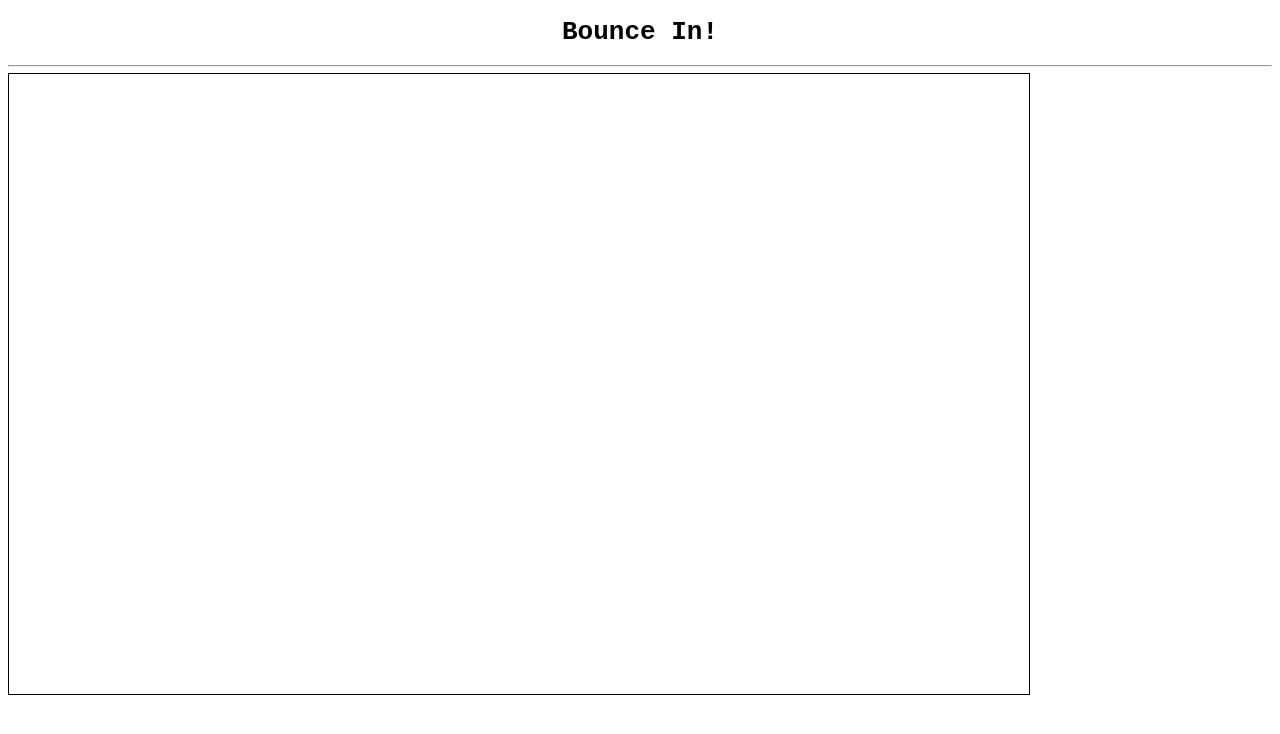
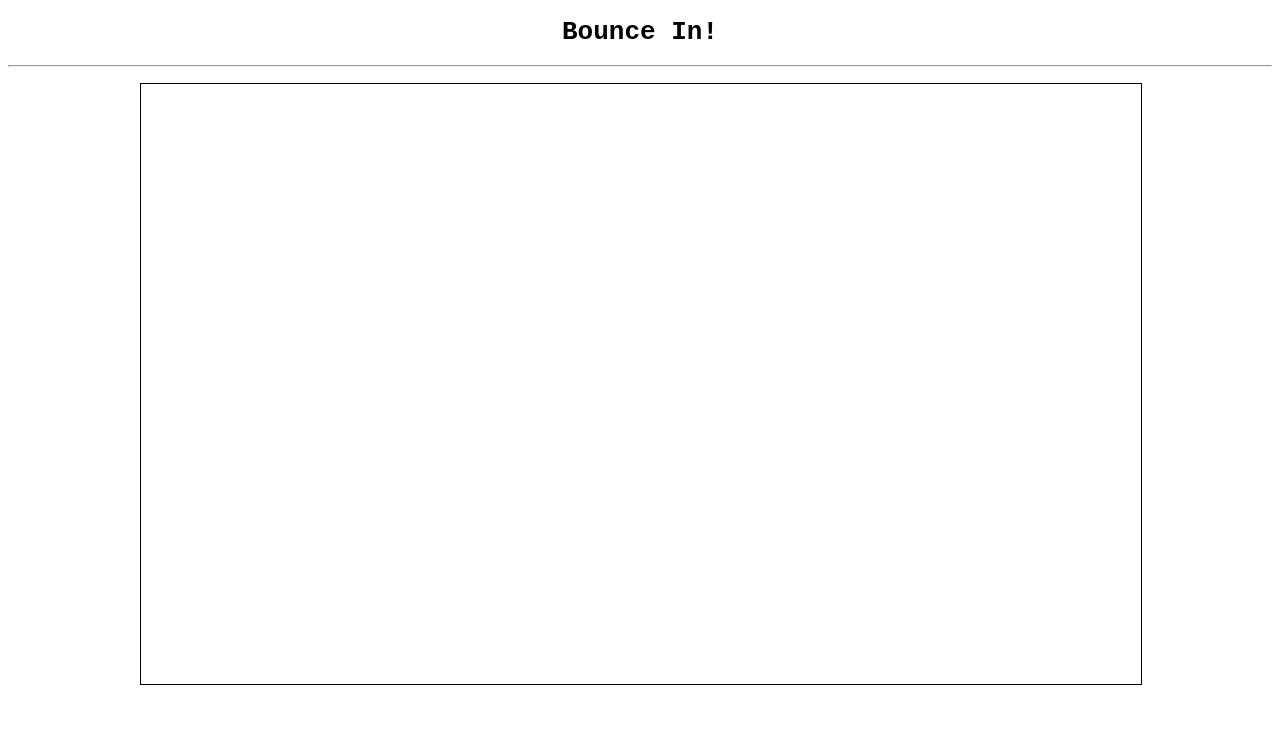
Before and after one commit to addtheletters/yes-no-why, a website: page server.html in a window 1280 px wide. Drawn offline with Linux system fonts and the light colour scheme.

Commit message:
centyered?

```diff
--- a/server.html
+++ b/server.html
@@ -10,14 +10,17 @@
 			font-family:monospace;
 			font-size: 13px;
 		}
-		canvas {
-			border: 1px solid #000000;
+		.centered{
 			position: relative;
 			max-width: 1000px;
 		    height: auto;
 		    margin: auto;
 		    padding: 10px;
 		    text-align: center;
+		}
+		canvas {
+			border: 1px solid #000000;
+
 		}
 	</style>
 	<script src='PseudoSocketServer.js'></script>
@@ -27,9 +30,11 @@
 		<h1>Bounce In!</h1>
 		<h4 id='servername'></h4>
 		<hr>
-		<canvas id="c" width='1000px' height='600px'>
-		Your browser does not support the HTML5 canvas tag.
-		</canvas>
+		<div class='centered'>
+			<canvas id="c" width='1000px' height='600px'>
+			Your browser does not support the HTML5 canvas tag.
+			</canvas>
+		</div>
 		<script type="text/javascript">
 			setInterval(function(){document.getElementById("servername").innerHTML = pss.UID}, 1000);
 		</script>
```
